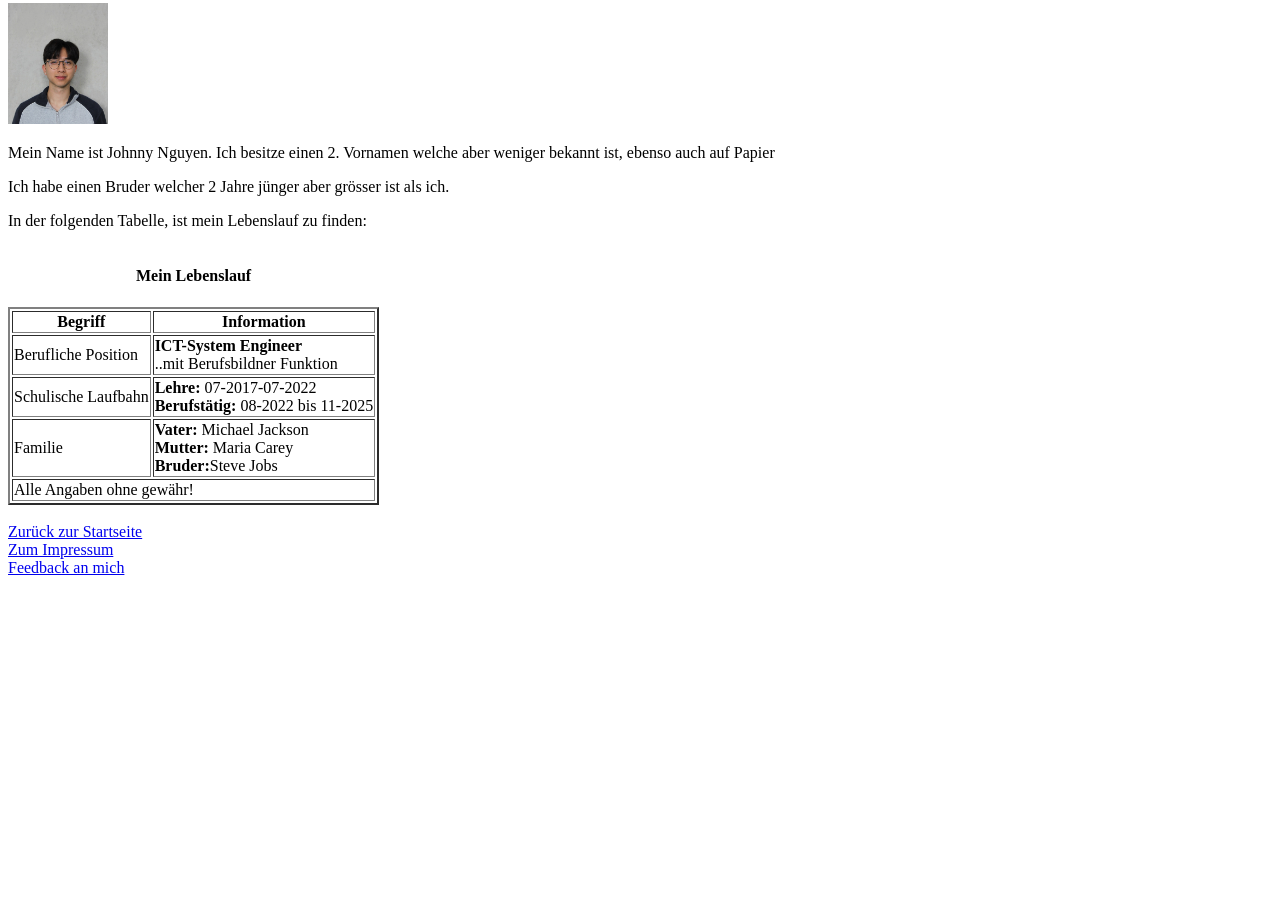
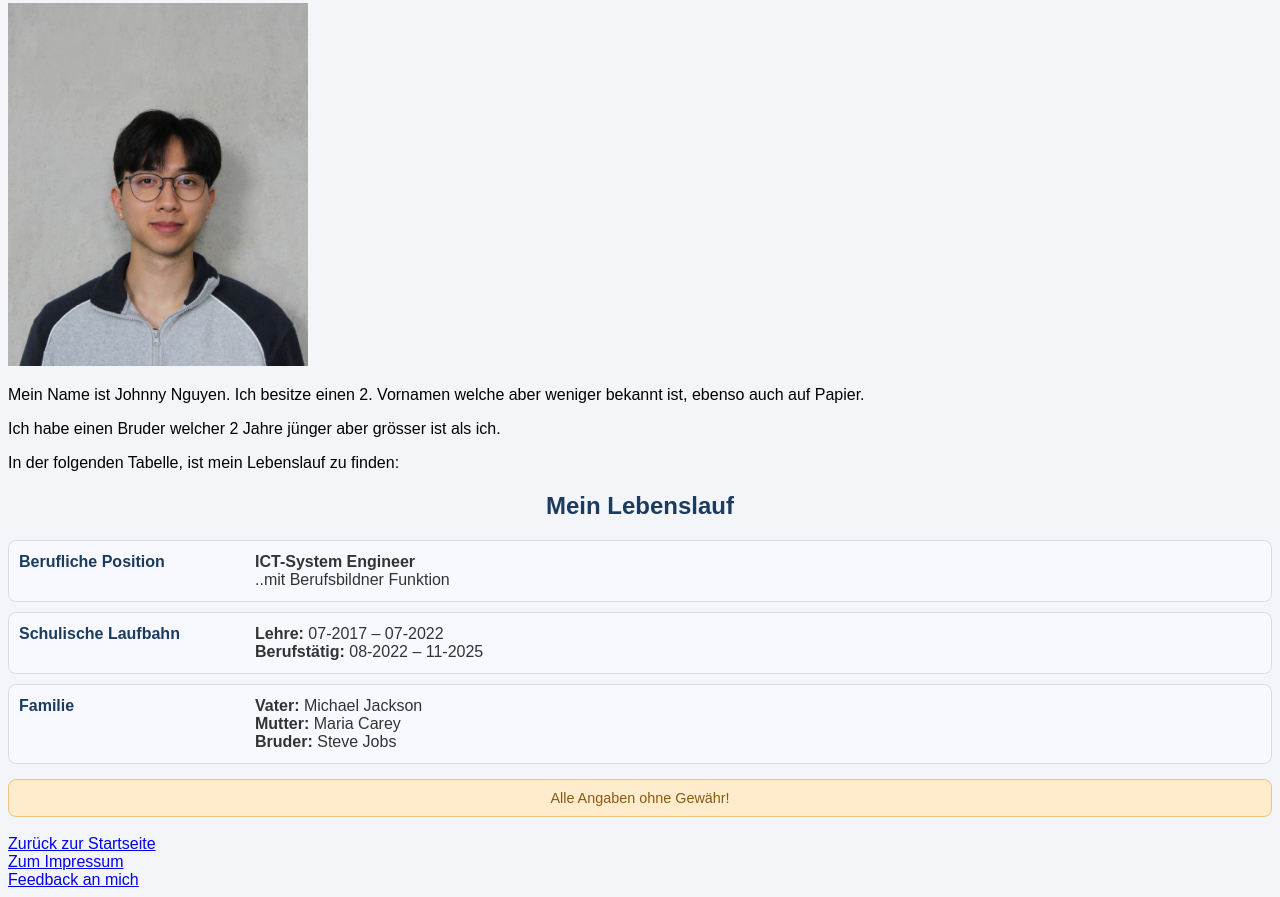
Before and after one commit to johnnynguyen25/WT_public, a plain HTML site: page Testat/html/Testat_abtme.html in a window 1280 px wide. Shown: the part 236-1133 px from the top of the page. Before the commit the page ends 821 px from the top, so only its background shows below. Drawn offline with Linux system fonts and the light colour scheme.

Commit message:
WT I - Lernziele von 1.3 erledigt, 1.4 ist dran

```diff
--- a/Testat/html/Testat_abtme.html
+++ b/Testat/html/Testat_abtme.html
@@ -4,6 +4,7 @@
         <title>
             Dies ist die Über mich Seite
         </title>
+            <link rel="stylesheet" href="../style/styles.css">
         <meta charset="UTF-8">
     </head>
     <body>
@@ -19,10 +20,46 @@
         <hr>
         <img src="../imgs/my_pb.jpg" width="100px">
 
-        <p>Mein Name ist Johnny Nguyen. Ich besitze einen 2. Vornamen welche aber weniger bekannt ist, ebenso auch auf Papier</p>
+        <p>Mein Name ist Johnny Nguyen. Ich besitze einen 2. Vornamen welche aber weniger bekannt ist, ebenso auch auf Papier.</p>
         <p>Ich habe einen Bruder welcher 2 Jahre jünger aber grösser ist als ich.</p>
         <p>In der folgenden Tabelle, ist mein Lebenslauf zu finden:</p>
 
+        <h2>Mein Lebenslauf</h2>
+
+        <div class="cv-container">
+
+        <div class="cv-row">
+            <div class="cv-label">Berufliche Position</div>
+            <div class="cv-info">
+                <b>ICT-System Engineer</b><br>
+            ..mit Berufsbildner Funktion
+            </div>
+        </div>
+
+        <div class="cv-row">
+            <div class="cv-label">Schulische Laufbahn</div>
+            <div class="cv-info">
+            <b>Lehre:</b> 07-2017 – 07-2022<br>
+            <b>Berufstätig:</b> 08-2022 – 11-2025
+        </div>
+    </div>
+
+        <div class="cv-row">
+            <div class="cv-label">Familie</div>
+            <div class="cv-info">
+                <b>Vater:</b> Michael Jackson<br>
+                <b>Mutter:</b> Maria Carey<br>
+                <b>Bruder:</b> Steve Jobs
+            </div>
+        </div>
+
+    <div class="cv-footer">
+        Alle Angaben ohne Gewähr!
+    </div>
+</div>
+
+
+        <!--
         <table border="2">
             <caption><h4>Mein Lebenslauf</h4></caption>
                 <thead>
@@ -30,9 +67,10 @@
                 </thead>
 
                 <tbody>
+                -->
                 <!-- Row span ist wenn das 1. Feld auch die 1. und 2. Zeile verbindet-->
                 <!-- Rowspan bezeichnet die Möglichkeit mehrere Zeilen und Reihen zu verbinden-->
-                    <tr> <td>Berufliche Position</td> <td><b>ICT-System Engineer</b><br> ..mit Berufsbildner Funktion</td> </tr>
+                    <!--<tr> <td>Berufliche Position</td> <td><b>ICT-System Engineer</b><br> ..mit Berufsbildner Funktion</td> </tr>
                     <tr> <td>Schulische Laufbahn</td> <td><b>Lehre:</b> 07-2017-07-2022 <br><b>Berufstätig:</b> 08-2022 bis 11-2025 </td></tr>
                     <tr> <td>Familie</td>
                         <td><b>Vater:</b> Michael Jackson
@@ -45,7 +83,8 @@
                 <tfoot>
                     <tr> <td colspan="2">Alle Angaben ohne gewähr!</td> </tr>
                 </tfoot>
-        </table>
+        </table> -->
+
         <br>
         <a href="Testat.html">Zurück zur Startseite</a><br>
         <a href="Testat_Impressum.html">Zum Impressum</a><br>
--- a/Testat/style/styles.css
+++ b/Testat/style/styles.css
@@ -1,7 +1,7 @@
 h1,h2{
     color: blue;
 }
-
+/* */
 
 ol li:nth-child(odd){
     color: green;
@@ -10,3 +10,66 @@ ol li:nth-child(odd){
 ol li:nth-child(even){
     color: red;
 }
+img {
+    width: 300px;
+}
+
+/* CSS für die Div Box */
+
+body
+{
+    font-family: Arial, sans-serif;
+    background-color: #f3f5f9;
+}
+
+h2
+{
+    text-align: center;
+    color: #1b3b5f;
+}
+
+/*.cv-container
+{
+    max-width: 700px;
+    margin: 20px auto;
+    background-color: #ffffff;
+    padding: 20px;
+    border-radius: 12px;
+    box-shadow: 0 2px 8px rgba(0,0,0,0.1);
+    border: 1px solid #d6deeb;
+}
+*/
+.cv-row {
+    display: flex;
+    gap: 16px;
+    padding: 12px 10px;
+    border-radius: 8px;
+    margin-bottom: 10px;
+    background-color: #f7f9ff;
+    border: 1px solid #d6deeb;
+}
+
+.cv-label
+{
+    flex: 0 0 220px;
+    font-weight: bold;
+    color: #1b3b5f;
+}
+
+.cv-info
+{
+    flex: 1;
+    color: #333;
+}
+
+.cv-footer
+{
+    margin-top: 15px;
+    padding: 10px;
+    border-radius: 8px;
+    text-align: center;
+    font-size: 0.9em;
+    background-color: #ffeccc;
+    border: 1px solid #f0c27b;
+    color: #8a5a15;
+}
```
Also changed, not shown: Testat/html/Testat.html (+1 -1 lines), Testat/html/Testat_feedback.html (+3 -0 lines), Testat/sicherungen/tabelle_testatabtme.txt (added).
